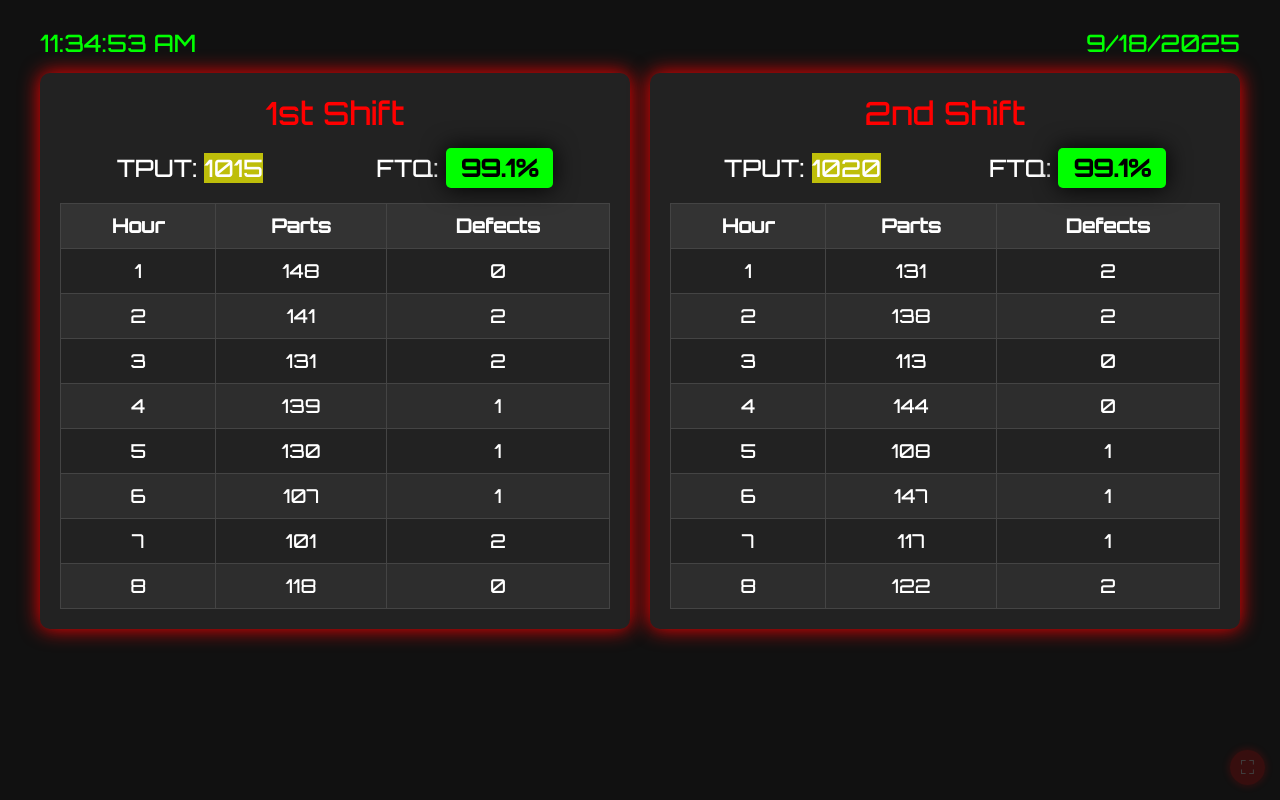
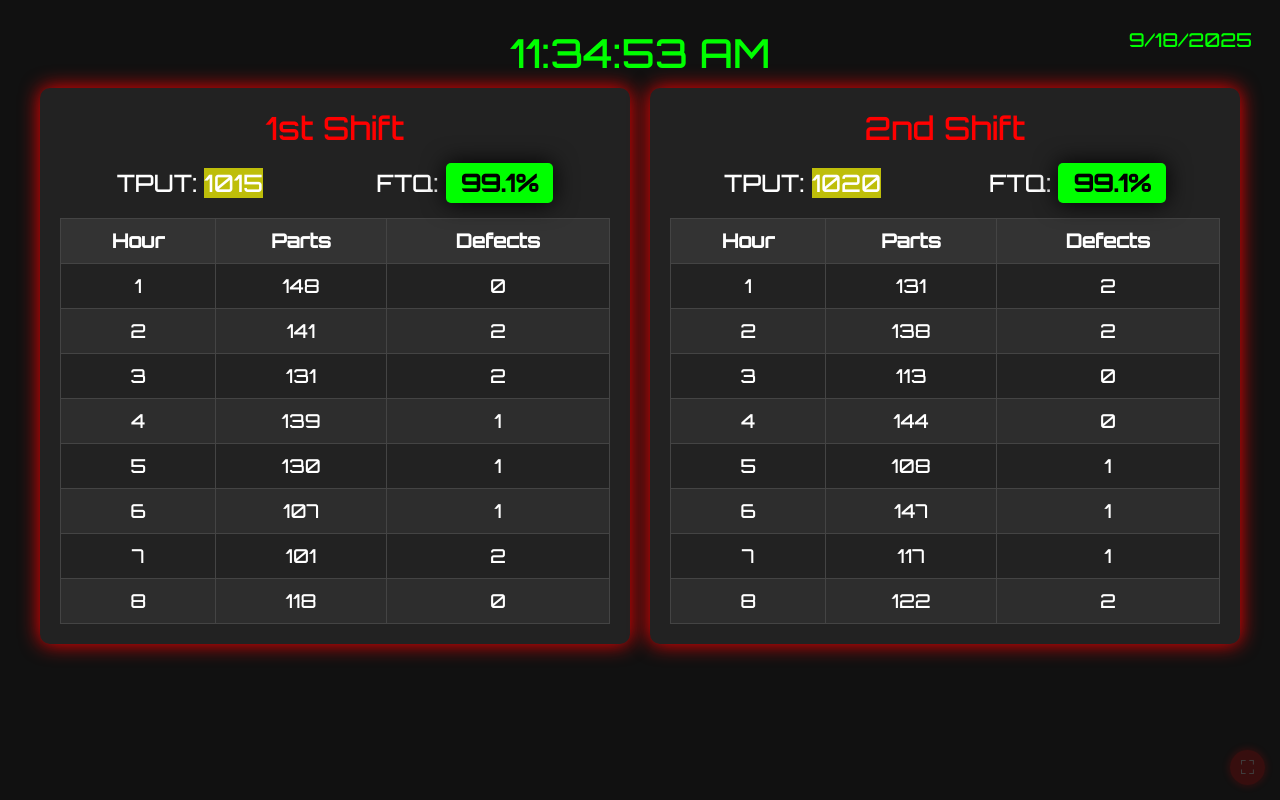
Before and after one commit to sohaybgg/andon-scoreboard, a plain HTML site: page index.html in a window 1280 px wide. Drawn offline with Linux system fonts and the light colour scheme.

Commit message:
Update index.html

```diff
--- a/index.html
+++ b/index.html
@@ -13,18 +13,25 @@
       flex-direction: column;
       align-items: center;
       padding: 20px;
+      position: relative;
     }
-    /* Top bar with clock (left) and date (right) */
-    #topbar {
-      display: flex;
-      justify-content: space-between;
-      width: 100%;
-      max-width: 1200px;
-      margin-bottom: 15px;
-      font-size: 1.5em;
+
+    /* Big centered clock */
+    #clock {
+      font-size: 2.5em;
+      color: #0f0;
+      text-align: center;
+      margin-bottom: 10px;
     }
-    #clock { color: #0f0; }
-    #date { color: #0f0; }
+
+    /* Date in top-right corner */
+    #date {
+      position: absolute;
+      top: 20px;
+      right: 20px;
+      font-size: 1.2em;
+      color: #0f0;
+    }
 
     .container {
       display: flex;
@@ -111,11 +118,10 @@
   </style>
 </head>
 <body>
-  <!-- Top bar with clock and date -->
-  <div id="topbar">
-    <div id="clock"></div>
-    <div id="date"></div>
-  </div>
+  <!-- Big centered clock -->
+  <div id="clock"></div>
+  <!-- Date in top-right -->
+  <div id="date"></div>
 
   <div class="container">
     <!-- 1st Shift -->
```
